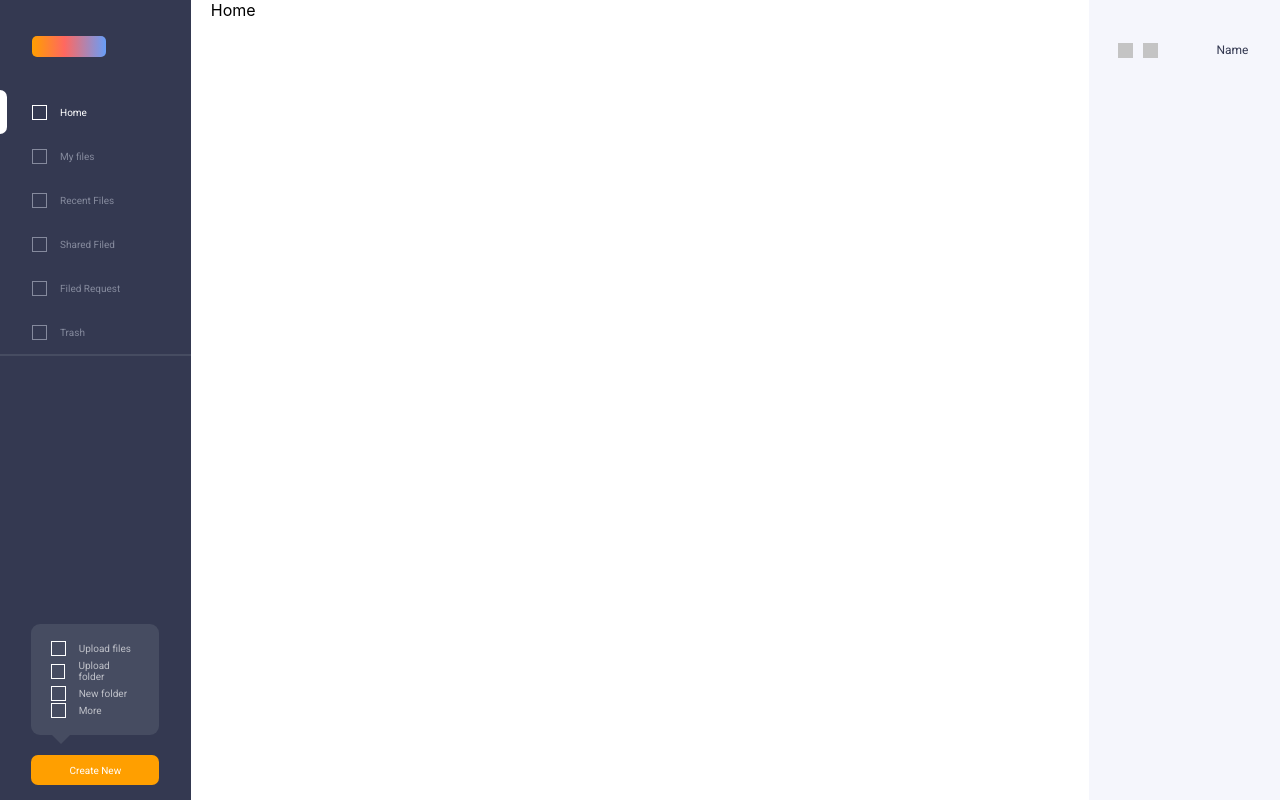
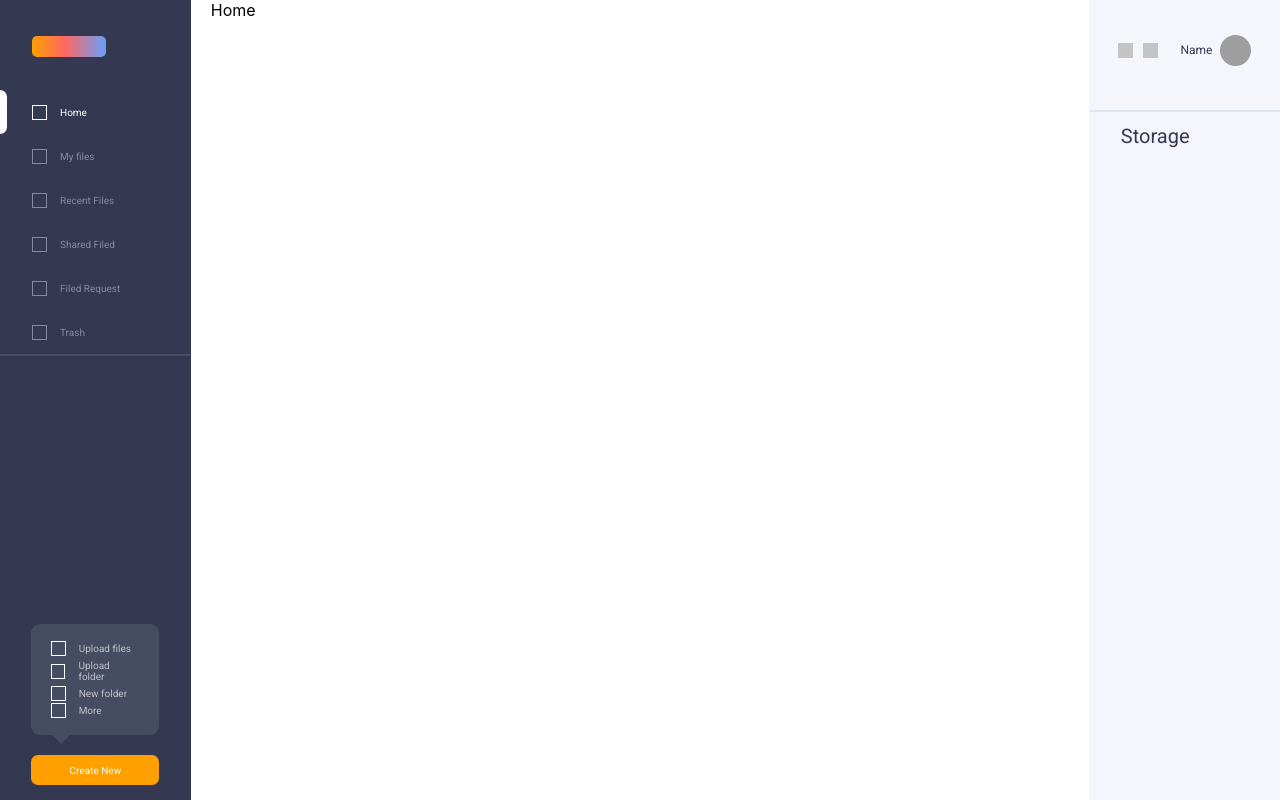
Before and after one commit to gerardotamo/Nerdery-Layout-Challenge, a React (Create React App) app: page / in a window 1280 px wide. Built offline with nearby package versions, Linux system fonts and the light colour scheme; grey boxes are pictures that could not be loaded.

Commit message:
style: add styled for detail storage into aside

```diff
--- a/src/components/aside/Aside.tsx
+++ b/src/components/aside/Aside.tsx
@@ -1,4 +1,5 @@
 import { BaseColor } from '../../config/color';
+import { Divider } from '../../config/Divider';
 import { Rectangule } from '../Rectangule/Rectangule';
 import { Text } from '../Text/Text';
 import * as style from './style';
@@ -11,10 +12,15 @@ const Aside = () => {
           <Rectangule backgroundColor={BaseColor.grayColor} borderColor='transparent' />
           <Rectangule backgroundColor={BaseColor.grayColor} borderColor='transparent' />
         </div>
-        <div style={{ display: 'flex' }}>
+        <div style={{ display: 'flex', alignItems: 'center' }}>
           <Text color={BaseColor.primaryColor} size={12}>Name</Text>
+          <style.Avatar src='https://i.pravatar.cc/300' />
         </div>
       </style.View>
+      <Divider style={{ padding: '0px' }} color={BaseColor.dividerFieldColor} />
+      <style.ViewDetail>
+        <Text color={BaseColor.primaryColor} size={20}> Storage</Text>
+      </style.ViewDetail>
     </style.Content>
   )
 }
--- a/src/components/aside/style.tsx
+++ b/src/components/aside/style.tsx
@@ -7,8 +7,7 @@ export const Content = styled("div") <{ color: string }>`
     grid-gap: 10px;
     height: 100%;
     background-color: ${props => props.color};
-    padding-left: 15%;
-    padding-right: 15%;
+
 `;
 
 export const View = styled.div`
@@ -16,6 +15,14 @@ export const View = styled.div`
     flex-direction: row;
     justify-content: space-between;
     align-items: center;
+    padding-left: 15%;
+    padding-right: 15%;
+`;
+export const ViewDetail = styled.div`
+    display: flex;
+    flex-direction: column;
+    padding-left: 15%;
+    padding-right: 15%;
 `;
 
 export const Avatar = styled.img`
--- a/src/components/sidebar/SideBar.tsx
+++ b/src/components/sidebar/SideBar.tsx
@@ -20,7 +20,7 @@ const SideBar = () => {
       <div>
         <style.ColorPalette />
         <List options={options} position={position} />
-        <Divider />
+        <Divider color={BaseColor.dividerPrimaryColor} />
       </div>
 
       <div style={{ alignItems: 'center',
--- a/src/config/Divider.tsx
+++ b/src/config/Divider.tsx
@@ -1,5 +1,5 @@
 import styled from "styled-components";
 
-export const Divider = styled.div`
-    border: 1px solid #464C61;
+export const Divider = styled.div<{color: string}>`
+    border: 1px solid ${props => props.color};
 `;
--- a/src/config/color.tsx
+++ b/src/config/color.tsx
@@ -6,7 +6,9 @@ const BaseColor = {
     grayColor: "#C4C4C4",
     inactiveGrayColor: "#858A9D",
     secondaryGrayColor: "#BEC0C8",
-    fieldColor: "#F5F6FC"
+    fieldColor: "#F5F6FC",
+    dividerFieldColor: "#E0E7F1",
+    dividerPrimaryColor: "#464C61"
 }
 
 export {BaseColor}
```
